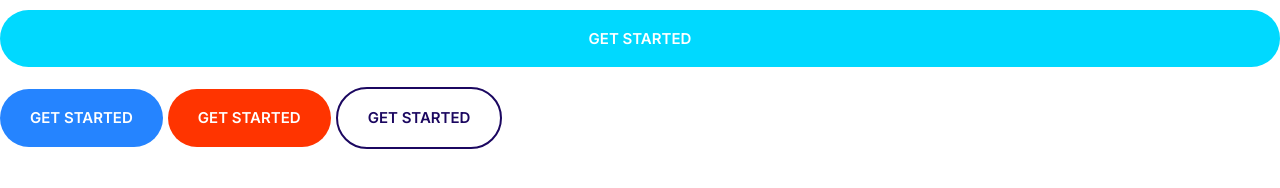
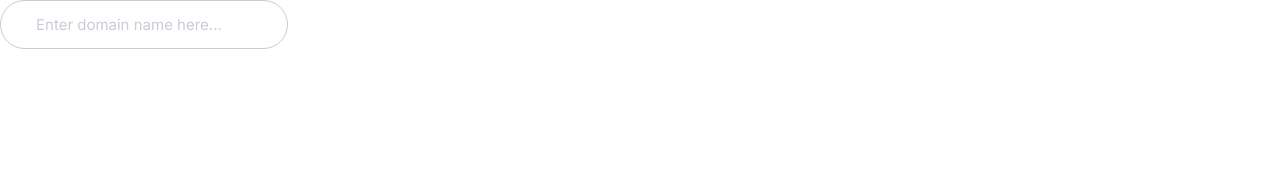
Before and after one commit to kat-mih/cloud-website, a plain HTML site: page index.html in a window 1280 px wide. Drawn offline with Linux system fonts and the light colour scheme.

Commit message:
Build the input component

```diff
--- a/css/styles.css
+++ b/css/styles.css
@@ -231,3 +231,23 @@ a {
         font-size: 1.5rem;
     }
 }
+
+/* Inputs */
+.input {
+    padding: 1.5rem 3.5rem;
+    border: 1px solid #ccc;
+    border-radius: 30px;
+    outline: 0;
+    color: var(--color-headings);
+    font-size: 2rem;
+}
+
+::placeholder {
+    color: #cdcbd7;
+}
+
+@media screen and (min-width: 1024px) {
+    .input {
+        font-size: 1.5rem;
+    }
+}
--- a/index.html
+++ b/index.html
@@ -14,9 +14,6 @@
     <link rel="stylesheet" href="css/styles.css" />
   </head>
   <body>
-    <button class="btn btn--secondary btn--block">get started</button>
-    <button class="btn btn--primary">get started</button>
-    <button class="btn btn--accent">get started</button>
-    <button class="btn btn--outline">get started</button>
+    <input type="text" class="input" placeholder="Enter domain name here..." />
   </body>
 </html>
```
Also changed, not shown: components/inputs.html (added, +1 -0 lines).
